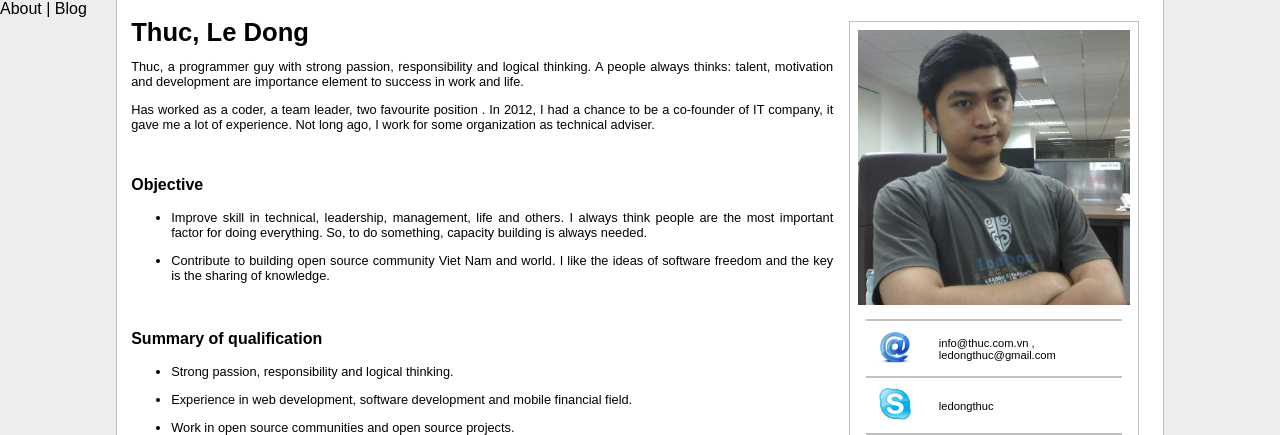
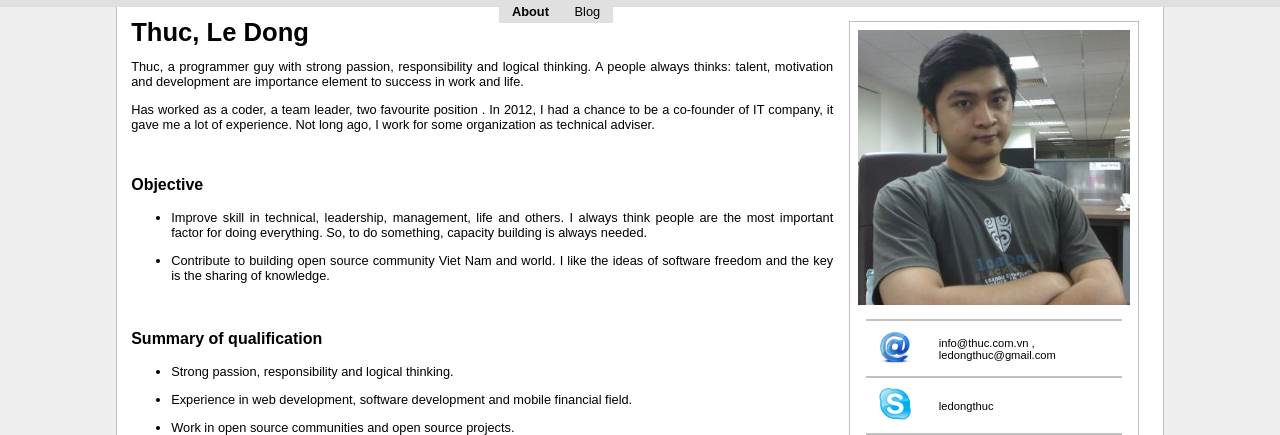
Before and after one commit to ledongthuc/profile, a plain HTML site: page index.html in a window 1280 px wide. Shown: the top 435 px of the page. Drawn offline with Linux system fonts and the light colour scheme.

Commit message:
Add:  - New top toolbar

```diff
--- a/index.html
+++ b/index.html
@@ -6,7 +6,7 @@
 
 		<meta name="generator" content="Bluefish 2.2.3" />
 		<meta name="author" content="Thuc" />
-		<meta name="date" content="2012-12-02T17:28:23+0700" />
+		<meta name="date" content="2012-12-02T18:17:06+0700" />
 		<meta name="copyright" content="Thuc, Le Dong"/>
 		<meta name="keywords" content="thuc, le dong thuc, profile, resume"/>
 		<meta name="description" content="Thuc, Le Dong. With me, nothing is imposible."/>
@@ -20,6 +20,13 @@
 
 	</head>
 	<body>
+		<div class="toolbar">
+			<div class="menu">
+				<div class="menu_item selected">About</div>
+				<div class="menu_item"><a href="http://thuc.com.vn/blog" title="Programming blog for Vietnamese">Blog</a></div>
+			</div>
+		</div>
+
 		<div id="container">
 			<div id="profile">
 				<img id="profile_img" src="img/profile.jpg" alt="Thuc, Le Dong" title="Thuc, Le Dong" />
@@ -203,11 +210,5 @@
 					<div class="clear"></div>
 				</div>
 		</div>
-
-		<div class="toolbar">
-			<div class="menu">
-				About | Blog
-			</div>
-		</div>
 	</body>
 </html>
--- a/style.css
+++ b/style.css
@@ -157,4 +157,23 @@ li {
 		position: fixed;
 		top: 0em;
 		left: 0em;
+		width: 100%;
+		background: url('img/toolbar.png') repeat-x;
 	}
+.toolbar .menu {
+		position: static;
+		top: 0em;
+		margin-left: 39%;
+	}
+
+.toolbar .menu .menu_item {
+		font-size: 0.8em;
+		float: left;
+		display: block;
+		padding: 0.3em 1em;
+		background-color: #e0e0e0;
+	}
+
+.toolbar .menu .menu_item.selected {
+			font-weight: bold;
+	}
```
Also changed, not shown: img/toolbar.png (added), 1 other file.
